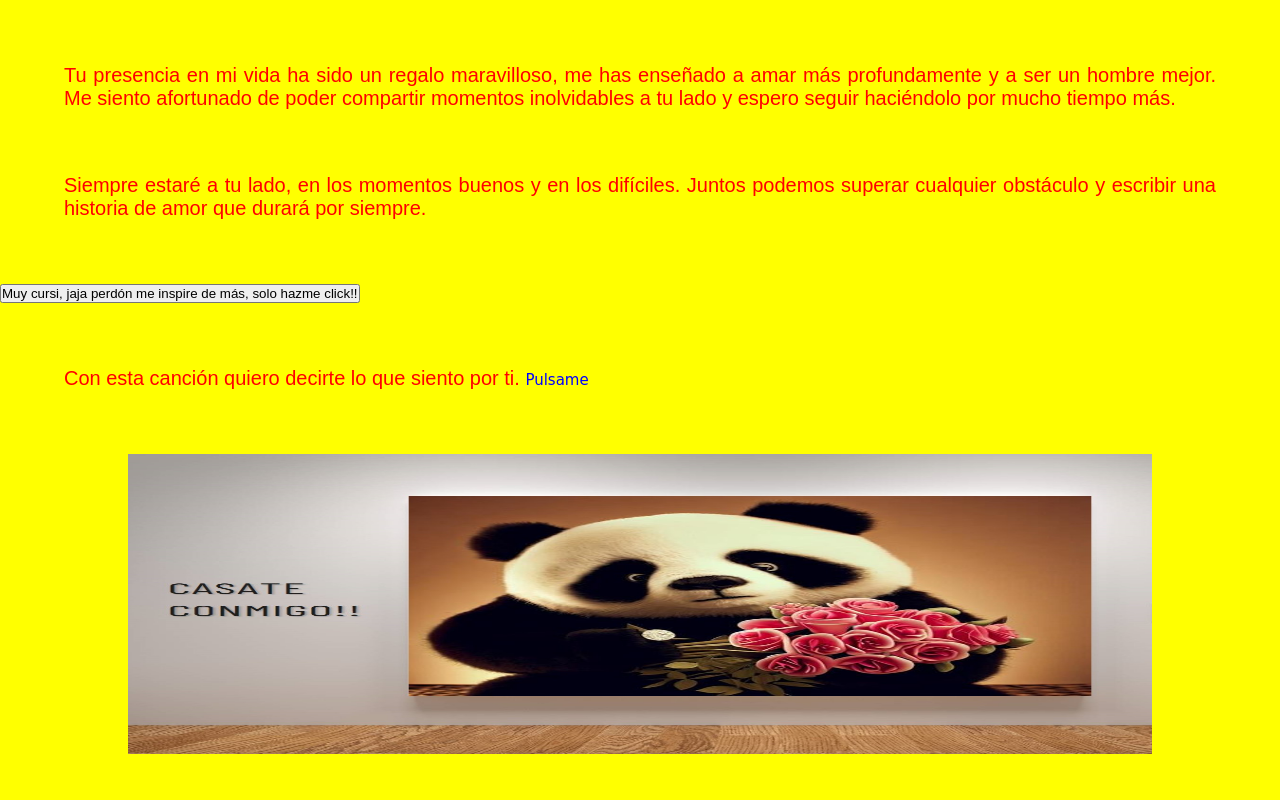
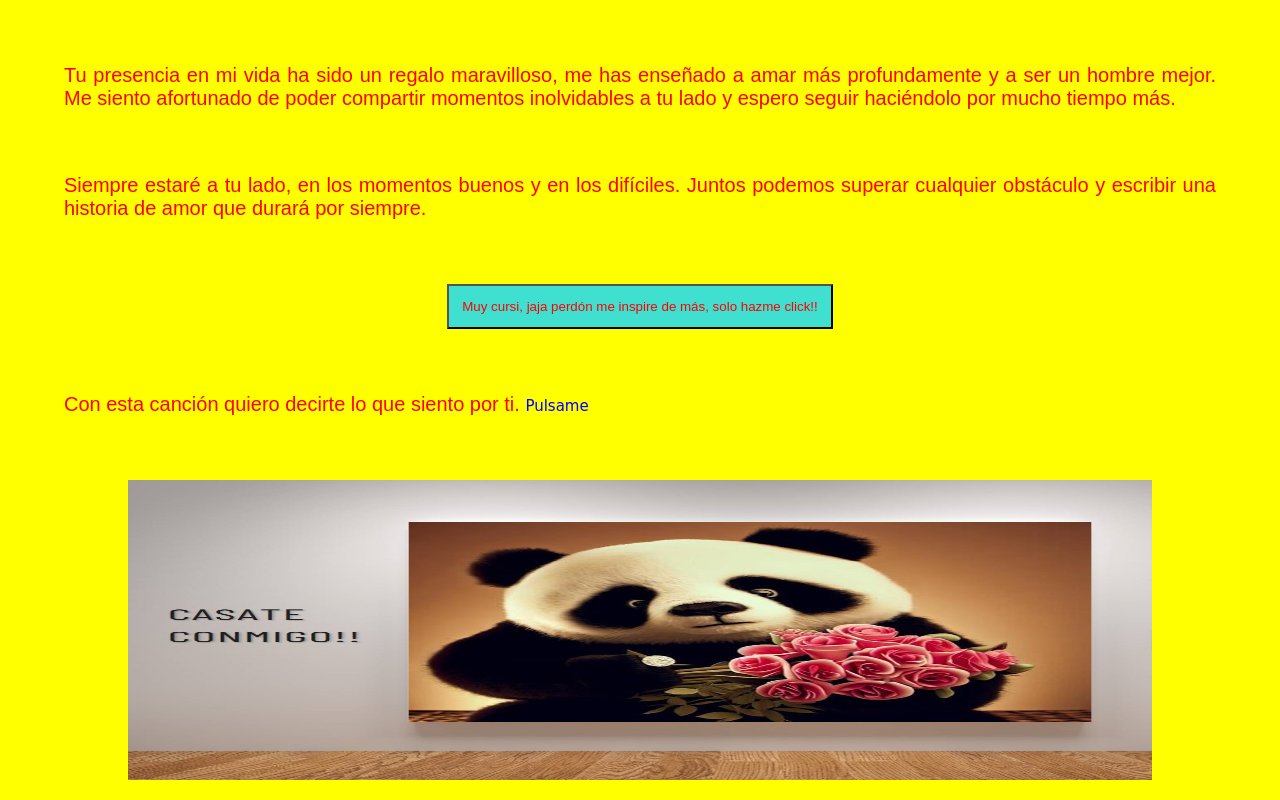
Before and after one commit to BatziElectronics/propuesta3, a plain HTML site: page index.html in a window 1280 px wide. Drawn offline with Linux system fonts and the light colour scheme; a script that the page names is missing.

Commit message:
Update estilo.css

```diff
--- a/estilo.css
+++ b/estilo.css
@@ -12,6 +12,16 @@ font-size: 20px;
 font-family: Arial, Helvetica, sans-serif;
 margin: 5%;
 }
+.bo {
+display: flex;
+justify-content: center;
+}
+button {
+padding: 1%;
+color: red;
+background: turquoise;
+cursor: pointer;
+}
 p a {
 text-decoration: none;
 color: blue;
```
